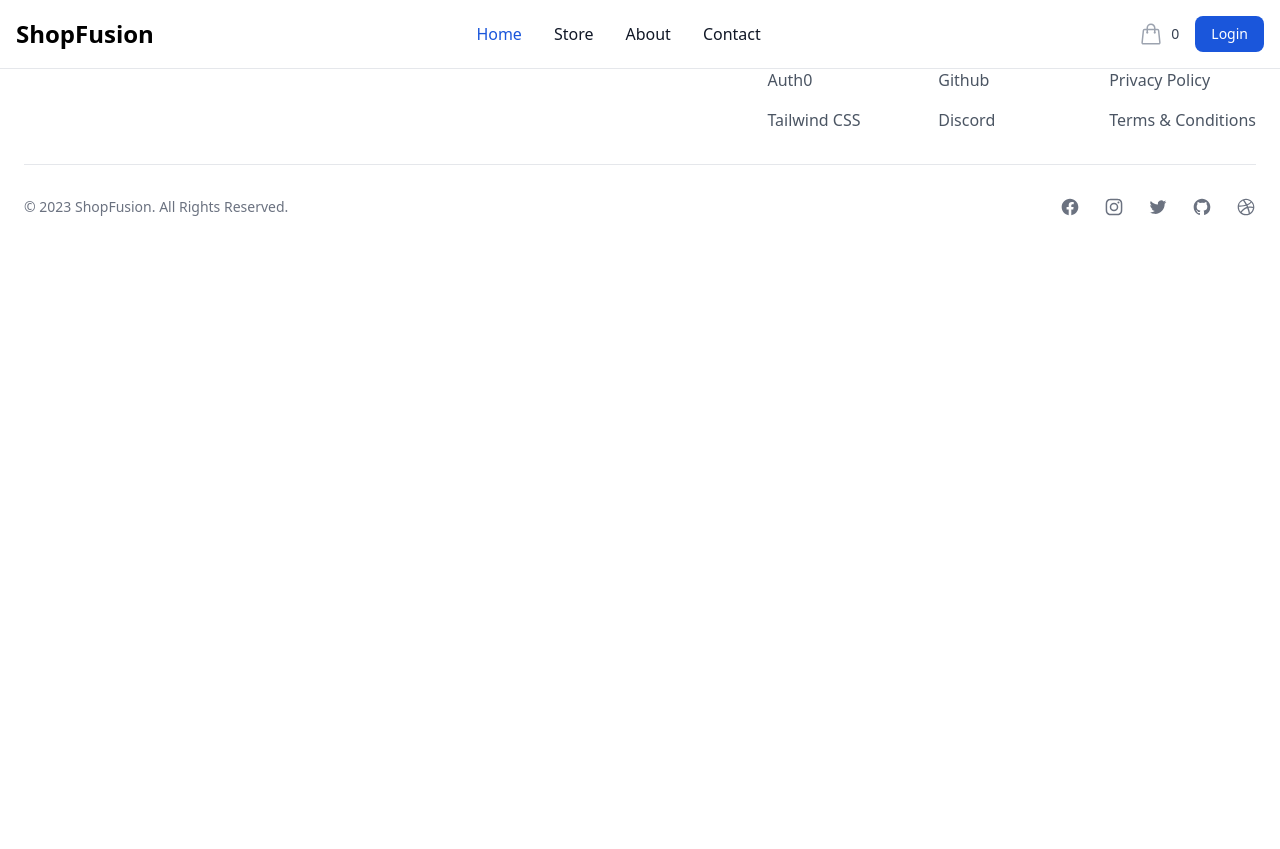
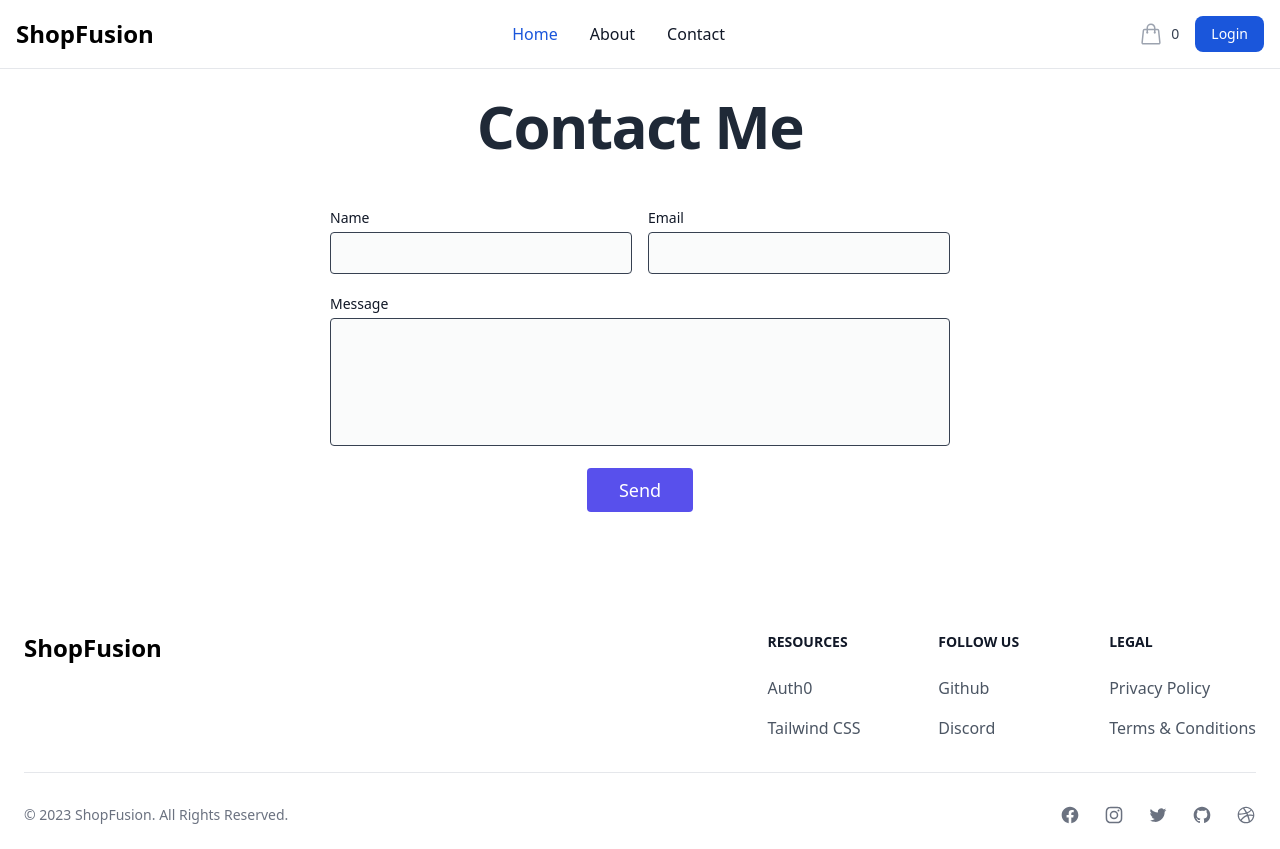
Before and after one commit to Sadanandgadwal/ShopFusion, a React (Vite) app: page /Contact in a window 1280 px wide. Before the commit the page ends 800 px from the top, so only its background shows below. Built offline with nearby package versions, Linux system fonts and the light colour scheme.

Commit message:
shoppingcart

```diff
--- a/package.json
+++ b/package.json
@@ -11,6 +11,7 @@
   },
   "dependencies": {
     "@auth0/auth0-react": "^2.2.0",
+    "@emailjs/browser": "^3.11.0",
     "@headlessui/react": "^1.7.17",
     "@heroicons/react": "^2.0.18",
     "@stripe/react-stripe-js": "^2.1.2",
--- /dev/null
+++ b/src/components/Contact.jsx
@@ -0,0 +1,119 @@
+import emailjs from "@emailjs/browser";
+import { useState, useRef } from "react";
+export default function Contact() {
+  const [mailMessage, setmaiMessage] = useState({
+    fullName: "",
+    fromMail: "",
+    message: "",
+  });
+  const form = useRef();
+
+  const sendEmail = (e) => {
+    e.preventDefault();
+
+    emailjs
+      .send(
+        "service_k6twkta",
+        "template_plvrgib",
+        mailMessage,
+        "w-3MNnHDlyItgoSJg"
+      )
+      .then(
+        (result) => {
+          alert("Message Sent Successfully");
+        },
+        (error) => {
+          console.log(error.text);
+        }
+      );
+  };
+
+  return (
+    <section className="text-gray-900 body-font relative " id="Contact">
+      <div className="container px-5 py-24 mx-auto">
+        <div className="flex flex-col text-center w-full mb-12">
+          <h2 className="text-4xl font-bold tracking-tight text-gray-800 sm:text-6xl">
+            Contact Me
+          </h2>
+        </div>
+        <form ref={form} onSubmit={sendEmail}>
+          <div className="lg:w-1/2 md:w-2/3 mx-auto">
+            <div className="flex flex-wrap -m-2">
+              <div className="p-2 w-1/2">
+                <div className="relative">
+                  <label
+                    htmlFor="name"
+                    className="leading-7 text-sm text-gray-900"
+                  >
+                    Name
+                  </label>
+                  <input
+                    type="text"
+                    id="name"
+                    name="name"
+                    className="w-full bg-gray-100 bg-opacity-40 rounded border border-gray-700 focus:border-indigo-500 focus:bg-gray-200 focus:ring-2 focus:ring-indigo-900 text-base outline-none text-gray-900 py-1 px-3 leading-8 transition-colors duration-200 ease-in-out"
+                    value={mailMessage.fullName}
+                    onChange={(e) =>
+                      setmaiMessage({
+                        ...mailMessage,
+                        fullName: e.target.value,
+                      })
+                    }
+                  />
+                </div>
+              </div>
+              <div className="p-2 w-1/2">
+                <div className="relative">
+                  <label
+                    htmlFor="email"
+                    className="leading-7 text-sm text-gray-900"
+                  >
+                    Email
+                  </label>
+                  <input
+                    type="email"
+                    id="email"
+                    name="email"
+                    className="w-full bg-gray-100 bg-opacity-40 rounded border border-gray-700 focus:border-indigo-500 focus:bg-gray-200 focus:ring-2 focus:ring-indigo-900 text-base outline-none text-gray-900 py-1 px-3 leading-8 transition-colors duration-200 ease-in-out"
+                    value={mailMessage.fromMail}
+                    onChange={(e) =>
+                      setmaiMessage({
+                        ...mailMessage,
+                        fromMail: e.target.value,
+                      })
+                    }
+                  />
+                </div>
+              </div>
+              <div className="p-2 w-full">
+                <div className="relative">
+                  <label
+                    htmlFor="message"
+                    className="leading-7 text-sm text-gray-900"
+                  >
+                    Message
+                  </label>
+                  <textarea
+                    id="message"
+                    name="message"
+                    className="w-full bg-gray-100 bg-opacity-40 rounded border border-gray-700 focus:border-indigo-500 focus:bg-gray-200 focus:ring-2 focus:ring-indigo-900 h-32 text-base outline-none text-gray-900 py-1 px-3 resize-none leading-6 transition-colors duration-200 ease-in-out"
+                    value={mailMessage.message}
+                    onChange={(e) =>
+                      setmaiMessage({ ...mailMessage, message: e.target.value })
+                    }
+                  ></textarea>
+                </div>
+              </div>
+
+              <div className="p-2 w-full">
+                <button className="flex mx-auto text-white bg-indigo-600 border-0 py-2 px-8 focus:outline-none hover:bg-indigo-600 rounded text-lg">
+                  Send
+                </button>
+              </div>
+            </div>
+          </div>
+        </form>
+      </div>
+    </section>
+  );
+}
--- a/src/components/Navbar.jsx
+++ b/src/components/Navbar.jsx
@@ -177,17 +177,11 @@
                 Home
               </Link>
             </li>
+
             <li>
               <Link
-                to="/ViewProducts"
-                className="block py-2 pl-3 pr-4 text-gray-900 rounded hover:bg-gray-100 md:hover:bg-transparent md:hover:text-blue-700 md:p-0 md:dark:hover:text-blue-500 dark:text-white dark:hover:bg-gray-700 dark:hover:text-white md:dark:hover:bg-transparent dark:border-gray-700"
-              >
-                Store
-              </Link>
-            </li>
-            <li>
-              <Link
-                to="/About"
+                to="https://sadanandgadwal.me/"
+                target="_blank"
                 className="block py-2 pl-3 pr-4 text-gray-900 rounded hover:bg-gray-100 md:hover:bg-transparent md:hover:text-blue-700 md:p-0 md:dark:hover:text-blue-500 dark:text-white dark:hover:bg-gray-700 dark:hover:text-white md:dark:hover:bg-transparent dark:border-gray-700"
               >
                 About
--- a/src/components/ShoppingCart1.jsx
+++ b/src/components/ShoppingCart1.jsx
@@ -8,14 +8,14 @@
   // const loading = usecartStore((store) => store.loading);
   const cart = usecartStore((store) => store.cart);
 
-  const getcartProducts = (url) => {
-    if (!cart.length === 0) return;
+  const getcartProducts = async (url) => {
+    if (!cart.length === 0) return [];
 
-    let cartProducts = [];
-
-    for (const cartItem of cart) {
-      axios.get(url + `/${cartItem.productId}`).then((response) => {
-        const cartProduct = {
+    try {
+      const cartProducts = await Promise.all(
+        cart.map(async (cartItem) => {
+          const response = await axios.get(url + `/${cartItem.productId}`);
+          return {
             id: response.data.id,
             title: response.data.title,
             price: response.data.price,
@@ -24,19 +24,21 @@
             qty: cartItem.quantity,
             subtotal: response.data.price * cartItem.quantity,
           };
-        cartProducts.push(cartProduct);
-      });
+        })
+      );
+
+      return cartProducts;
+    } catch (error) {
+      // Handle errors here, you can log them or set an error state
+      console.error("Error fetching cart products:", error);
+      throw error; // Rethrow the error to let SWR handle it
     }
-    return cartProducts;
   };
 
   const { data, error, isLoading } = useSWR(
     import.meta.env.VITE_PRODUCTS,
     getcartProducts
   );
-
-  console.log(isLoading);
-  console.log(data);
 
   const totalPrice = data?.reduce((acc, { price }) => {
     return (acc += price);
@@ -49,6 +51,17 @@
       </div>
     );
   }
+
+  if (error) {
+    return (
+      <div>
+        <p>Error fetching cart products. Please try again later.</p>
+      </div>
+    );
+  }
+
+  console.log(isLoading);
+  console.log(data);
   return (
     <div className="bg-white">
       <div className="mx-auto max-w-2xl px-4 pb-24 pt-16 sm:px-6 lg:max-w-7xl lg:px-8">
--- a/src/routes/routes.jsx
+++ b/src/routes/routes.jsx
@@ -10,6 +10,7 @@
 
 import Thankyou from "../components/Thankyou";
 import ShoppingCart1 from "../components/ShoppingCart1";
+import Contact from "../components/Contact";
 // import Stripe from "../stripepayment/Stripe";
 
 const AppRoutes = () => {
@@ -29,7 +30,7 @@
 
         <Route path="/ShoppingCart1" element={<ShoppingCart1 />} />
         <Route path="/Thankyou" element={<Thankyou />} />
-        {/* <Route path="/Payment" element={<Stripe />} /> */}
+        <Route path="/Contact" element={<Contact />} />
       </Routes>
     </Ui>
   );
```
Also changed, not shown: 1 other file (tests, documents, lock files or other folders). Lines whose indentation alone changed are shown as unchanged.
